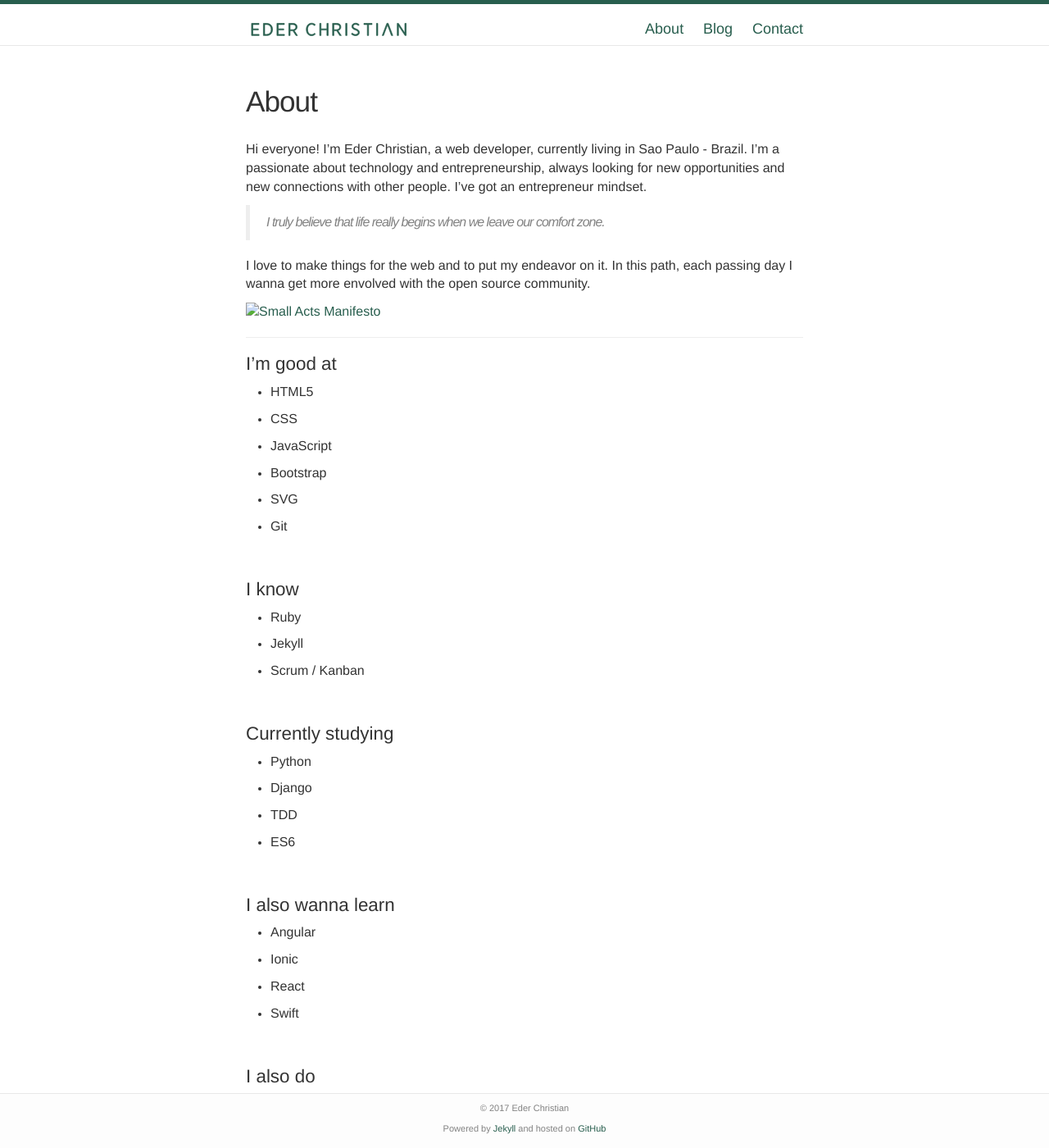
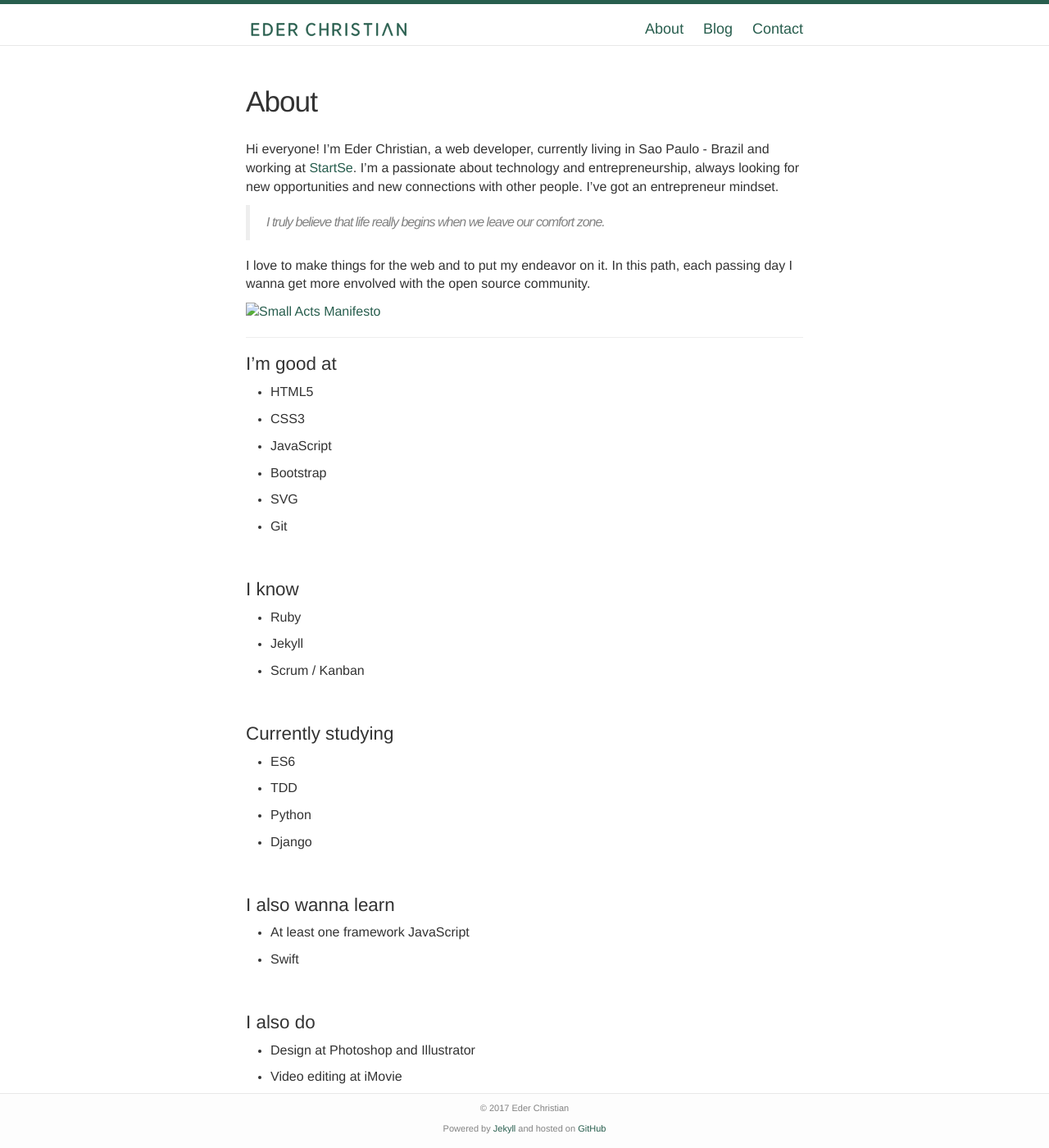
Before and after one commit to ederchristian/ederchristian, a Jekyll site: the page built from about.md, in a window 1280 px wide and 1400 px high. Shown: the whole window at 82% size. Built offline with Jekyll 4.4.1, drawn with Linux system fonts in a browser that asks for light colours; nearby versions of some CDN libraries; comment, search, counter and statistics services are not loaded; some of the changed text lies outside the part shown.

Commit message:
Update info

```diff
--- a/about.md
+++ b/about.md
@@ -4,7 +4,7 @@ title: About
 permalink: /about/
 ---
 
-Hi everyone! I'm Eder Christian, a web developer, currently living in Sao Paulo - Brazil. I'm a passionate about technology and entrepreneurship, always looking for new opportunities and new connections with other people. I've got an entrepreneur mindset.
+Hi everyone! I'm Eder Christian, a web developer, currently living in Sao Paulo - Brazil and working at <a href="http://startse.com.br" target="_blank">StartSe</a>. I'm a passionate about technology and entrepreneurship, always looking for new opportunities and new connections with other people. I've got an entrepreneur mindset.
 
 
 > I truly believe that life really begins when we leave our comfort zone.
@@ -20,7 +20,7 @@ I love to make things for the web and to put my endeavor on it. In this path, ea
 
 * HTML5
 
-* CSS
+* CSS3
 
 * JavaScript
 
@@ -44,23 +44,19 @@ I love to make things for the web and to put my endeavor on it. In this path, ea
 
 ### Currently studying
 
+* ES6
+
+* TDD
+
 * Python
 
 * Django
-
-* TDD
-
-* ES6
 
 &nbsp;
 
 ### I also wanna learn
 
-* Angular
-
-* Ionic
-
-* React
+* At least one framework JavaScript
 
 * Swift
 
@@ -86,7 +82,7 @@ I love to make things for the web and to put my endeavor on it. In this path, ea
 
 ### Hobbies
 
-* Football (or soccer, if you prefer)
+* Soccer (or football, if you prefer)
 
 * Video-games
 
```
Also changed, not shown: other parts of about.md (+1 -1 lines).
